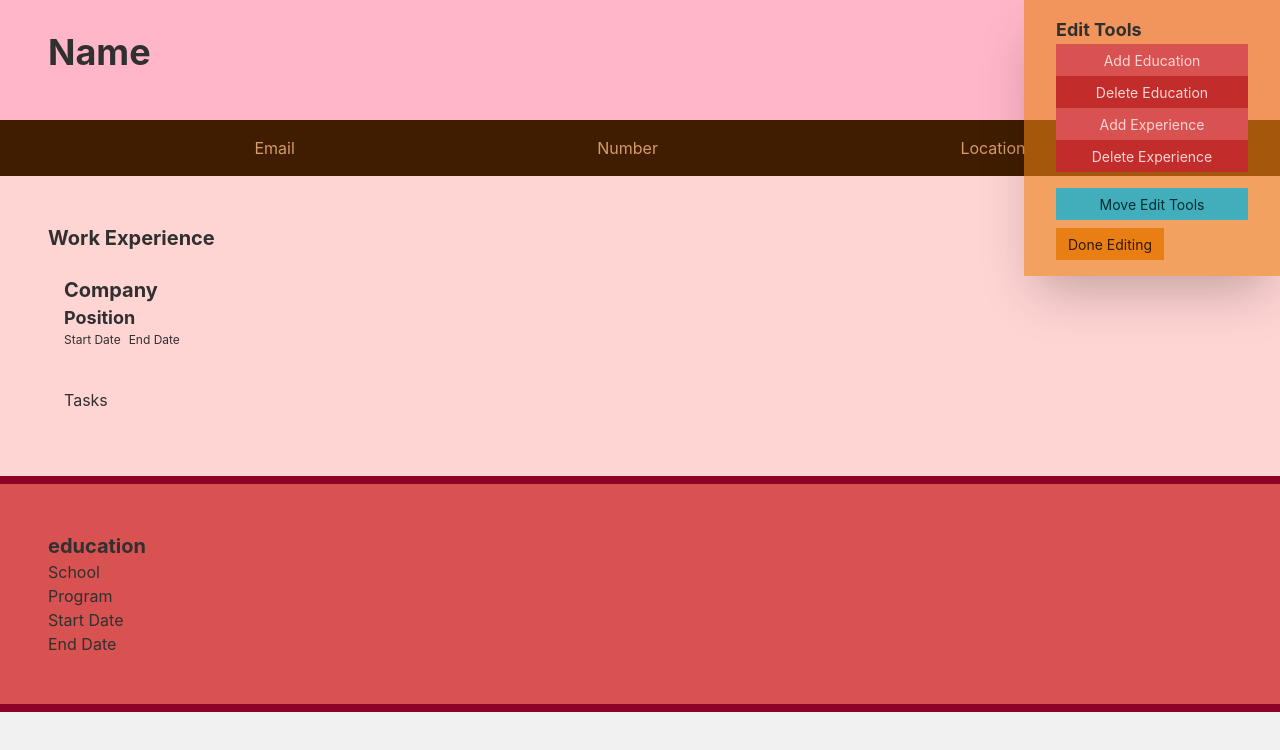
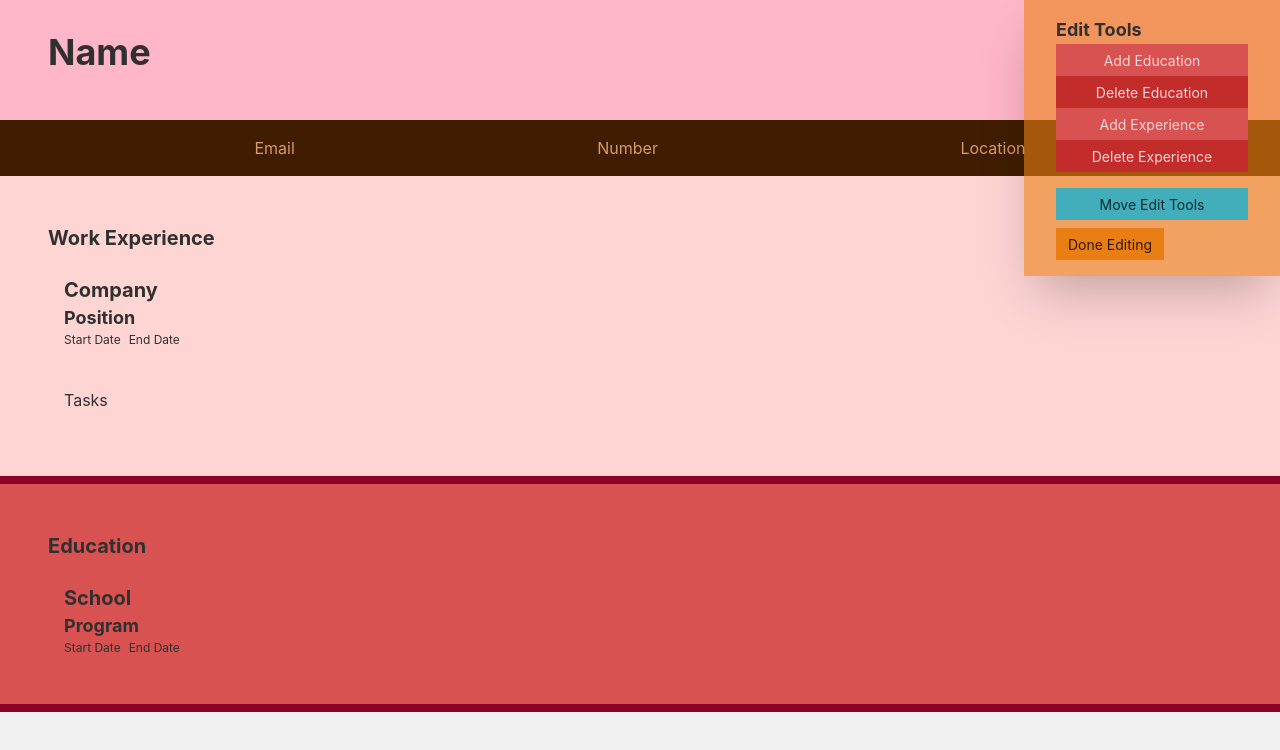
Before and after one commit to Dezzep/cv-project, a React (Create React App) app: page / in a window 1280 px wide. Shown: the top 750 px of the page. Built offline with nearby package versions, Linux system fonts and the light colour scheme.

Commit message:
finished styling up education section, also polished up work experience section (just font size changes)

```diff
--- a/src/App.js
+++ b/src/App.js
@@ -109,7 +109,7 @@ export default class App extends React.Component {
            <div className='flex-col'>
              {this.state.educationCount.map((item, index) => {
               if (index === 0) {
-                return (<Education header='education' key='0'/>)
+                return (<Education header='Education' key='0'/>)
               }
               else{
               return (<Education key={`education${item}`}/>);
--- a/src/components/Education.js
+++ b/src/components/Education.js
@@ -30,24 +30,31 @@ class Education extends Component {
     if (this.state.form) {
     return (
       <div onClick={this.onClickField} className='bg-secondary p-12 border-b-8 border-primary'>
-        <h1 className='text-xl font-bold'>{this.props.header}</h1>
-        <h1>{this.state.school}</h1>
-        <h1>{this.state.program}</h1>
+        <h1 className='text-xl font-bold align-center flex'>{this.props.header}</h1>
+
+        <div className='flex-col justify-center align-center mt-6 ml-4'>
+          <h1 className='font-bold text-xl'>{this.state.school}</h1>
+          <h1 className='font-bold text-lg'>{this.state.program}</h1>
+        </div>
+
+        <div className='flex gap-2 ml-4 text-xs'>
           <h1>{this.state.startDate}</h1>
           <h1>{this.state.endDate}</h1>
+        </div>
       </div>
     );
     }
     else {
       return(
-        <div>
+        <div className='bg-secondary p-12 border-b-8 border-primary'>
                   <h1 className='text-xl font-bold'>{this.props.header}</h1>
 
+          <div className='flex-col justify-center align-center mt-6 ml-4'>
             <div>
               <div className='tooltip tooltip-secondary' data-tip='Name of your school'>
 
                 <label htmlFor="school"></label>
-              <input className='text-center p-0 m-0' id="school"
+                <input className=' font-bold text-xl' id="school"
                         type="text" value={this.state.school} onChange={this.handleChange}  placeholder="St Josephines Highschool and Gym">
                 </input>
               </div>
@@ -55,11 +62,13 @@ class Education extends Component {
             <div>
               <div className='tooltip tooltip-secondary' data-tip='What did you study'>
                 <label htmlFor="program"></label>
-              <input className='text-center p-0 m-0' id="program"
+                <input className='font-bold text-lg' id="program"
                         type="text" value={this.state.program} onChange={this.handleChange}  placeholder="Computer Sciences">
                 </input>
               </div>
             </div>
+          </div>
+          <div className='flex gap-2 ml-4 text-xs'>
             <div>
               <div className='tooltip tooltip-secondary' data-tip='Date you started your schooling'>
                 <label htmlFor="startDate"></label>
@@ -77,6 +86,7 @@ class Education extends Component {
               </div>
           </div>
           </div>
+        </div>
 
       )
     }
--- a/src/components/Experience.js
+++ b/src/components/Experience.js
@@ -30,13 +30,15 @@ class Experience extends Component {
       return(
         <div onClick={this.onClickField} className='bg-secondary-content p-12 border-b-8 border-primary'>
           <h1 className='font-bold text-xl align-center flex'>{this.props.header}</h1>
+
           <div className='flex-col justify-center align-center mt-6 ml-4'>
             <h3 className='font-bold text-xl'>{this.state.company}</h3>
             <h3 className='font-bold text-lg'>{this.state.position}</h3>
           </div>
-          <div className='flex gap-2 ml-4'>
-            <h3 className='text-xs'>{this.state.start}</h3>
-            <h3 className='text-xs'>{this.state.end}</h3>
+
+          <div className='flex gap-2 ml-4 text-xs'>
+            <h3>{this.state.start}</h3>
+            <h3 >{this.state.end}</h3>
           </div>
           <h3 style={{whiteSpace: 'pre-wrap'}} className='mt-6 p-4'>{this.state.tasks}</h3>
 
@@ -50,16 +52,16 @@ class Experience extends Component {
         <form className='w-full'>
 
         <div className='flex-col justify-center align-center mt-6 ml-4'>
-          <div className=''>
+          <div>
             <div className='tooltip tooltip-secondary' data-tip='What company did you work for?'> <label htmlFor="company"></label>
-            <input className='' id="company"
+            <input className='font-bold text-xl' id="company"
             type="text" value={this.state.company} onChange={this.handleChange}  placeholder="Tower Maker inc">
               </input>
             </div>
           </div>
           <div>
             <div className='tooltip tooltip-secondary' data-tip='What was your position at the company'> <label htmlFor="position"></label>
-            <input className='' id="position"
+            <input className='font-bold text-lg' id="position"
             type="text" value={this.state.position} onChange={this.handleChange} placeholder="Cup Stacker">
               </input>
             </div>
```
Lines whose indentation alone changed are shown as unchanged.
